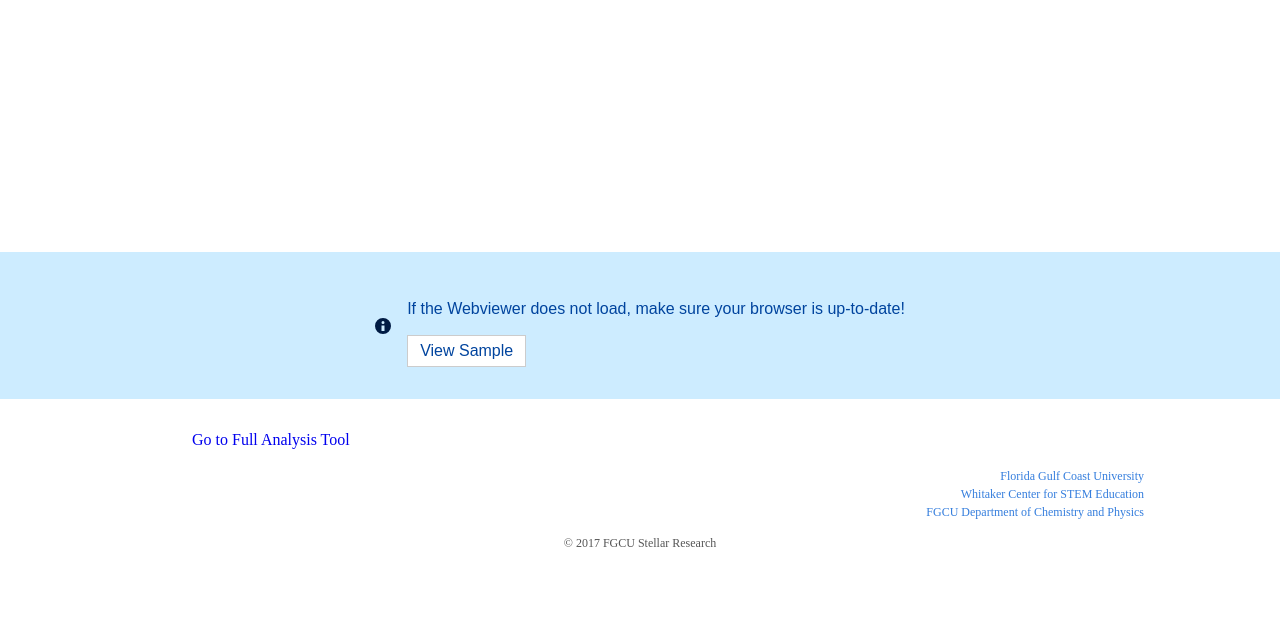
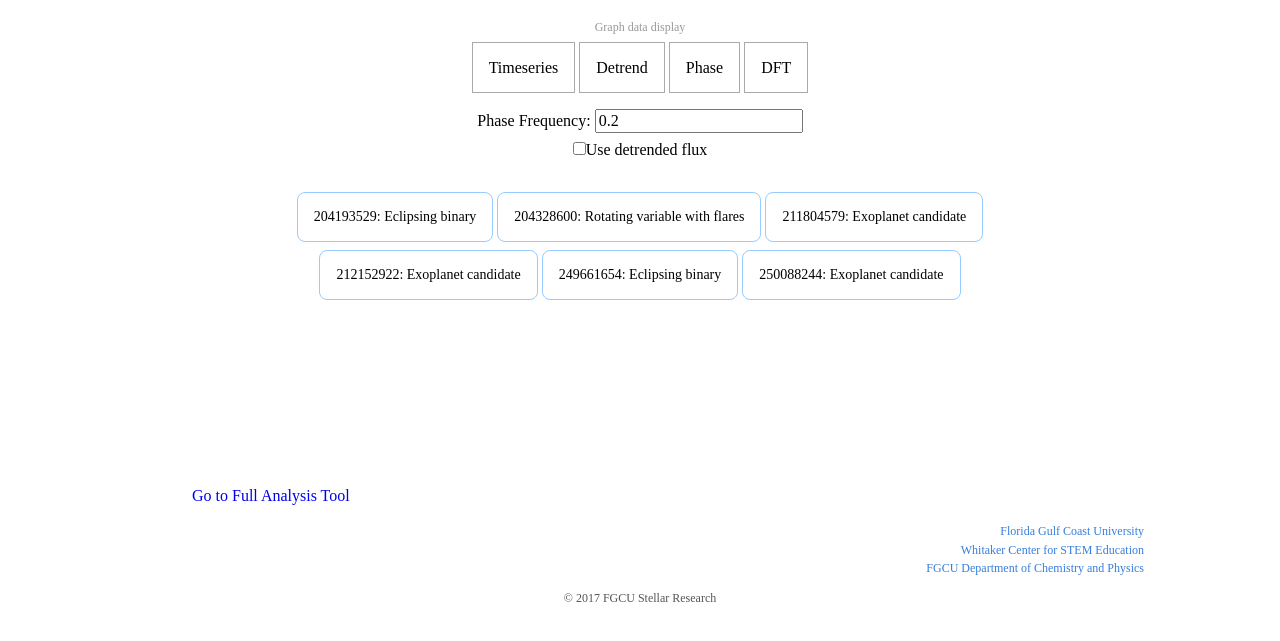
Before and after one commit to FGCUStellarResearch/FGCUStellarResearch.github.io, a plain HTML site: page WebviewerSample.html in a window 1280 px wide. Both pictures are taken after a click on the label "View Sample". Shown: the part 105-746 px from the top of the page. Drawn offline with nearby package versions, Linux system fonts and the light colour scheme; no server answers.

Commit message:
Webviewer Sample working with buttons to new source files

```diff
--- a/WebviewerSample.html
+++ b/WebviewerSample.html
@@ -113,7 +113,7 @@
     </div>
 
     <div>
-        <section id="analysis" class="pv4 ph2 tc-l" style="visibility: hidden;">
+        <section id="analysis" class="pv2 ph2 tc-l" style="visibility: hidden;">
             <span>
                 <!-- with input that accepts one file -->
                     <label id="timebutton" class="mw5 mw7-ns center ba b--light-silver pa3" onclick="timeseries()">Timeseries</label>
@@ -130,15 +130,31 @@
             <div class="pa3"></div> <!-- more hack-y layout padding -->
 
             <!-- Here is where the buttons to change the input for the sample tool go -->
+            <span>
+                <div class="ph3">
+                    <label class="f6 br3 dib center ba b--light-blue pa3" onclick="handleSampleFiles('data/pipeout_ktwo204193529-c15_target1_ts.out');switchview()">
+                        204193529: Eclipsing binary
+                    </label>
+                    <label class="f6 br3 dib center ba b--light-blue pa3" onclick="handleSampleFiles('data/pipeout_ktwo204328600-c15_target1_ts.out');switchview()">
+                        204328600: Rotating variable with flares
+                    </label>
+                    <label class="f6 br3 dib center ba b--light-blue pa3" onclick="handleSampleFiles('data/pipeout_ktwo211804579-c05_target1_ts.out');switchview()">
+                        211804579: Exoplanet candidate
+                    </label>
+                </div>
+                <div class="ph3 mt2">
+                    <label class="f6 br3 dib center ba b--light-blue pa3" onclick="handleSampleFiles('data/pipeout_ktwo212152922-c05_target1_ts.out');switchview()">
+                        212152922: Exoplanet candidate
+                    </label>
+                    <label class="f6 br3 dib center ba b--light-blue pa3" onclick="handleSampleFiles('data/pipeout_ktwo249661654-c15_target1_ts.out');switchview()">
+                        249661654: Eclipsing binary
+                    </label>
+                    <label class="f6 br3 dib center ba b--light-blue pa3" onclick="handleSampleFiles('data/pipeout_ktwo250088244-c15_target1_ts.out');switchview()">
+                        250088244: Exoplanet candidate
+                    </label>
+                </div>
+            </span>
 
-            <div class="dropdown">
-                <button class="dropbtn">Choose Target</button>
-                <div class="dropdown-content">
-                <a href="#">Link 1</a>
-                <a href="#">Link 2</a>
-                <a href="#">Link 3</a>
-                </div>
-            </div>
 
         </section>
     </div>
@@ -154,8 +170,9 @@
                     <p>If the Webviewer does not load, make sure your browser is up-to-date!</p>
 
                     <script type="text/javascript" src="./src/filehandler.js"></script>
-                    <label for="csvFileInput" class="custom-file-upload bg-white"> View Sample </label>
-                    <input type="file" id="csvFileInput" onchange="handleFiles(this.files);switchview()">
+                    <label class="custom-file-upload bg-white" onclick="handleSampleFiles('data/pipeout_ktwo204193529-c15_target1_ts.out');switchview()">
+                         View Sample
+                    </label>
 
                     <!-- <p><a href="/WebviewerSample.html">Click here</a> to see a sample</p> -->
                 </span>
--- a/src/filehandler.js
+++ b/src/filehandler.js
@@ -10,12 +10,12 @@ function handleFiles(files) {
 }
 
 function handleSampleFiles(path) {
-    // placeholder
+    window.targetFilename = path.split('/')[1];
     var request = new XMLHttpRequest();
     request.open('GET', path);
     request.responseType = 'text';
 
-    request.onload = loadHandlerSample();
+    request.onload = loadHandlerSample;
     request.send();
 }
 
@@ -37,7 +37,7 @@ function loadHandler(event) {
 
 function loadHandlerSample(request) {
     //
-    var csv = request.response;
+    var csv = request.currentTarget.response;
     csvtojson(csv);
 }
 
@@ -68,7 +68,6 @@ function switchview() {
     document.getElementById("graph-area").style.display="block";
     document.getElementById("container").style.visibility="visible";
     document.getElementById("analysis").style.visibility="visible";
-    document.getElementById("csvFileInput").style.visibility="visible";
 }
 
 function setDetrended() {
```
